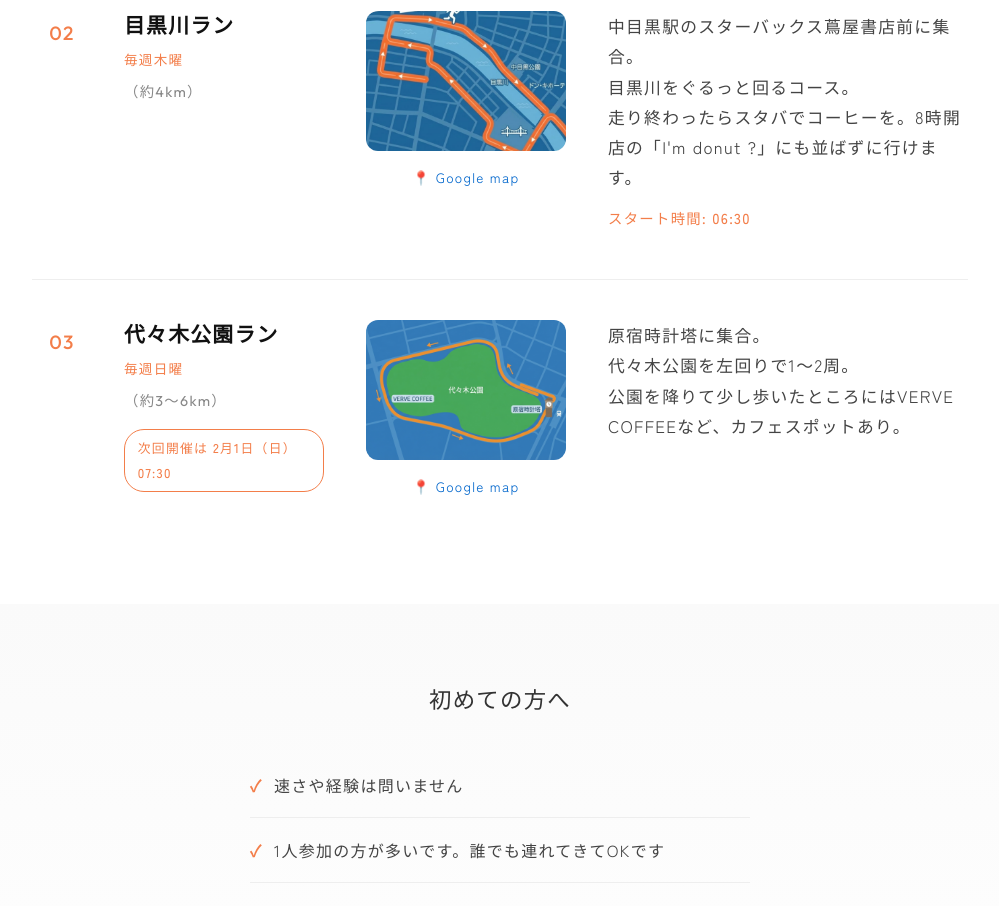
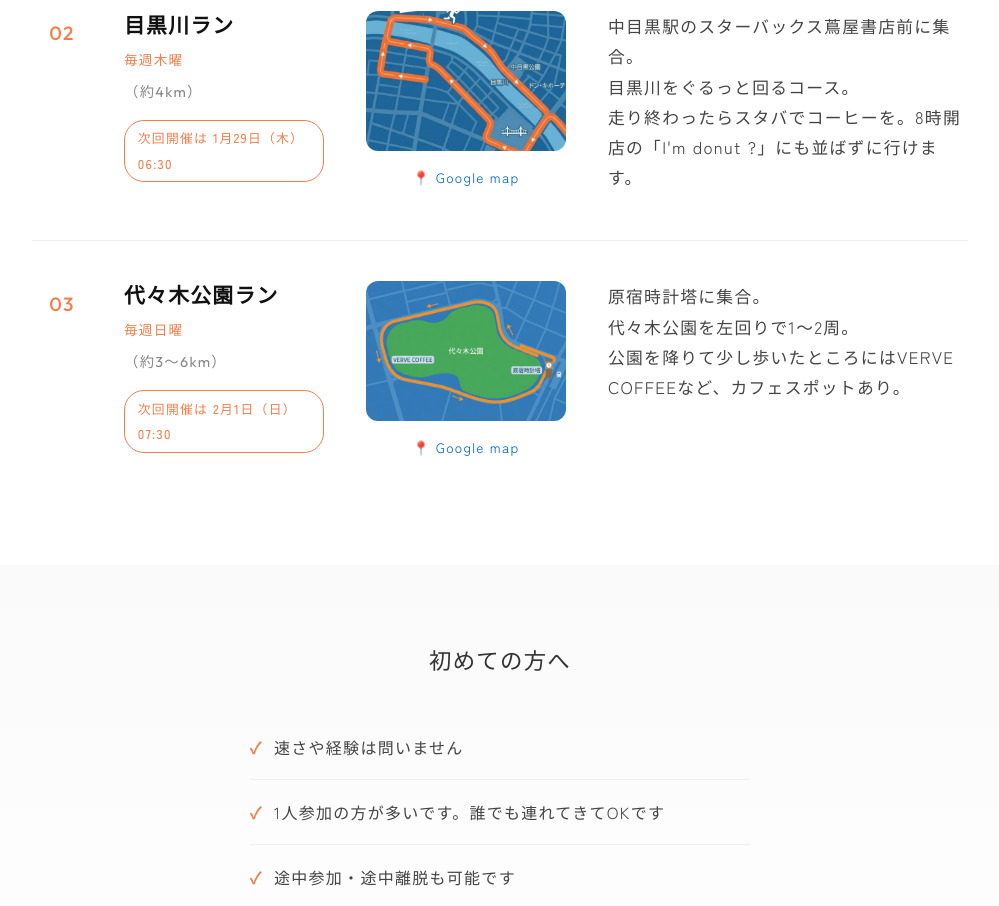
Before and after one commit to git10a/hinode, a Next.js app: page /schedule in a window 1280 px wide. Shown: the part 820-1726 px from the top of the page, without its empty margins (140-1139 px from the left). Built offline with nearby package versions, Linux system fonts and the light colour scheme.

Commit message:
feat: 目黒川ランに次回開催日の表示を追加

```diff
--- a/app/schedule/page.js
+++ b/app/schedule/page.js
@@ -60,6 +60,7 @@ export default function EventPage() {
                             <span className={styles.dayBadge}>毎週木曜</span>
                             <span className={styles.runDistance}>（約4km）</span>
                         </p>
+                        <NextRunDate dayOfWeek={4} time="06:30" className={styles.nextDate} />
                     </div>
                     <div className={styles.runMapSection}>
                         <img src="/assets/meguro-run-map.png" alt="目黒川ラン" className={styles.runMapImage} />
@@ -69,7 +70,6 @@ export default function EventPage() {
                     </div>
                     <div className={styles.runDescription}>
                         <p>中目黒駅のスターバックス蔦屋書店前に集合。<br />目黒川をぐるっと回るコース。<br />走り終わったらスタバでコーヒーを。8時開店の「I&apos;m donut ?」にも並ばずに行けます。</p>
-                        <p className={styles.runTime}>スタート時間: 06:30</p>
                     </div>
                 </div>
 
```
